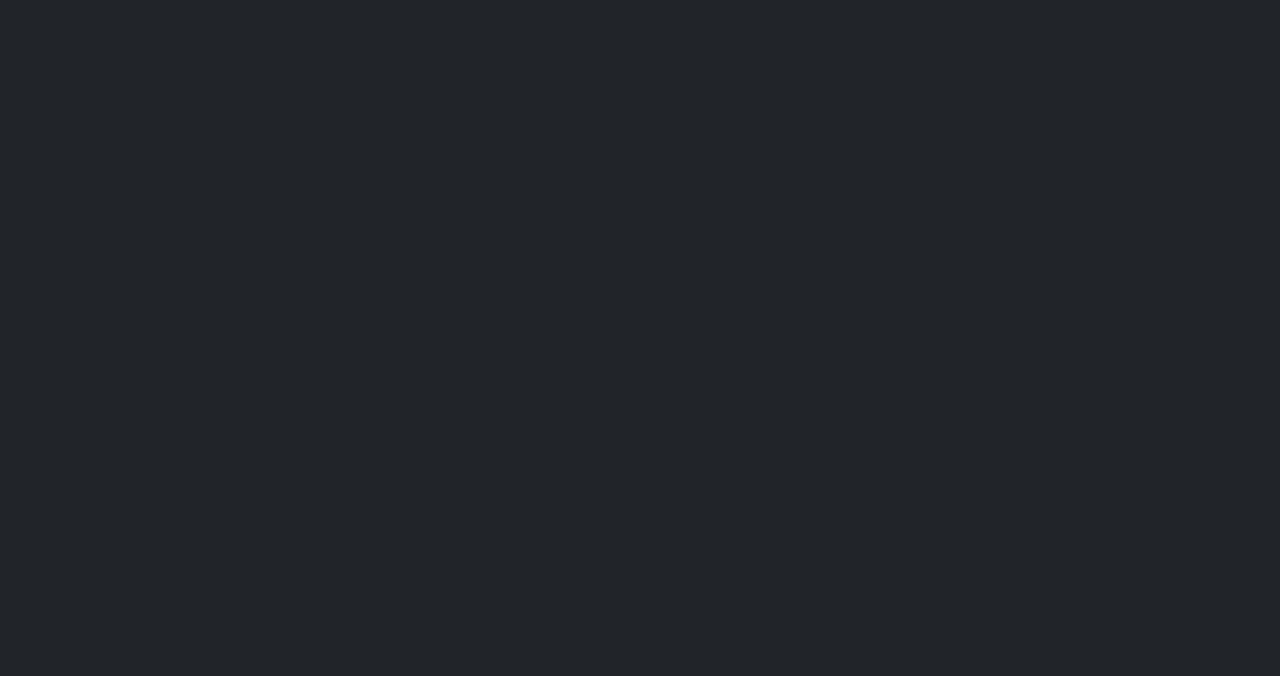
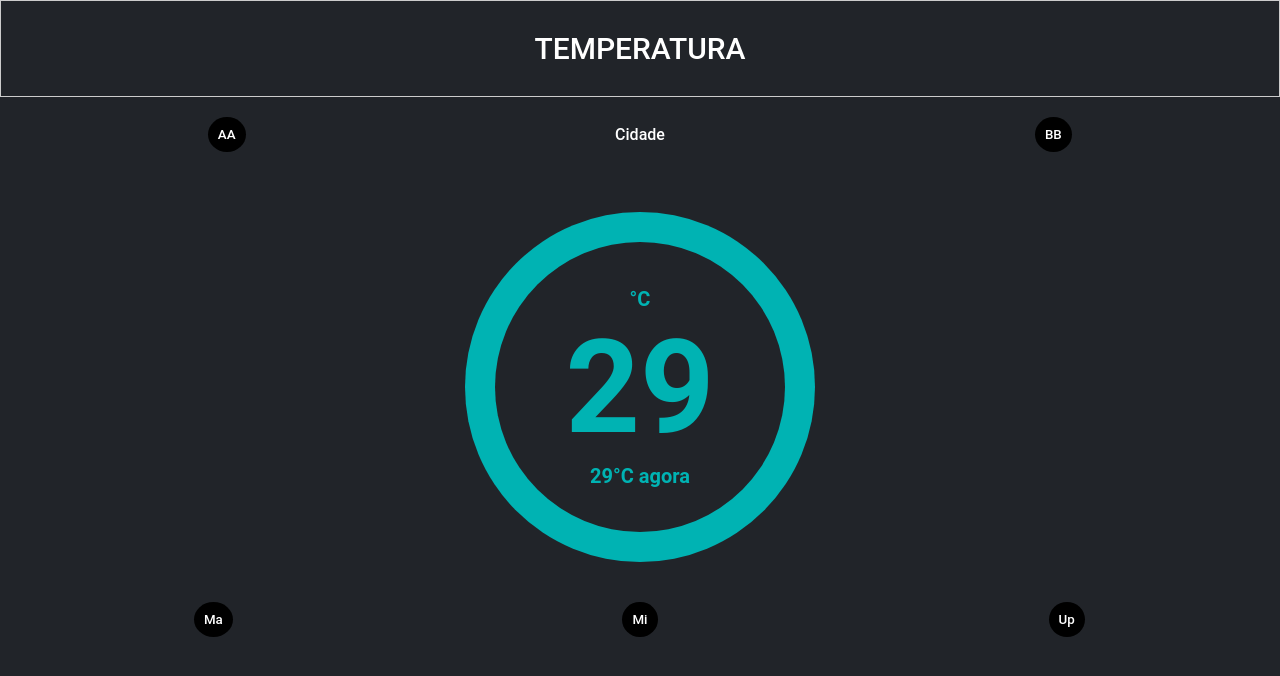
Before and after one commit to everton-dgn/temperatura, a React (Create React App) app: page / in a window 1280 px wide. Shown: the top 676 px of the page. Built offline with nearby package versions, Linux system fonts and the light colour scheme.

Commit message:
Title, City, Circle, Control, Auto add

```diff
--- a/src/App.js
+++ b/src/App.js
@@ -1,13 +1,16 @@
 import React from "react";
 import GlobalStyles from "./styles/GlobalStyles";
+import Home from "./pages/Home";
 
 function App() {
 
-    return <>
+    return (
+        <>
+            <GlobalStyles/>
 
-        <GlobalStyles/>
-    </>
-
+            <Home/>
+        </>
+    )
 }
 
 export default App;
--- /dev/null
+++ b/src/pages/Home/index.js
@@ -0,0 +1,54 @@
+import React from 'react';
+import {Title, City, Circle, Control, Auto} from './styles';
+
+const Home = () => {
+    return <>
+        <Title>
+            <div>
+                <h1>TEMPERATURA</h1>
+            </div>
+        </Title>
+
+        <City>
+            <div>
+                <button>AA</button>
+            </div>
+            <div>Cidade</div>
+            <div>
+                <button>BB</button>
+            </div>
+        </City>
+
+        <Circle>
+            <div className="circleColor">
+                <div className="circleMain">
+                    <div className="unity">°C</div>
+                    <div className="Temperature">29</div>
+                    <div className="current">29°C agora</div>
+                </div>
+            </div>
+        </Circle>
+
+        <Control>
+            <div>
+                <button>Ma</button>
+            </div>
+            <div>
+                <button>Mi</button>
+            </div>
+            <div>
+                <button>Up</button>
+            </div>
+        </Control>
+
+        <Auto>
+
+        </Auto>
+
+        <div>
+
+        </div>
+    </>;
+};
+
+export default Home;
--- /dev/null
+++ b/src/pages/Home/styles.js
@@ -0,0 +1,103 @@
+import styled from "styled-components";
+
+export const Title = styled.div`
+    border: 1px solid #ccc;
+
+    div {
+        display: flex;
+        justify-content: center;
+        align-items: center;
+    }
+
+    h1 {
+        font-size: var(--fontH1);
+        padding: 30px 20px;
+    }
+`;
+
+export const City = styled.div`
+    width: 100%;
+    padding: 20px 20px;
+
+    div {
+        display: flex;
+        justify-content: center;
+        align-items: center;
+        flex: 1;
+
+        button {
+            background: black;
+            border-radius: 50%;
+            padding: 10px;
+        }
+    }
+`;
+
+export const Circle = styled.div`
+    padding: 40px 0;
+
+    .circleColor {
+        background: var(--green);
+        width: 350px;
+        height: 350px;
+        border-radius: 50%;
+        padding: 30px;
+
+        .circleMain {
+            background: var(--bgMain);
+            width: 100%;
+            height: 100%;
+            border-radius: 50%;
+            padding: 20px;
+            display: flex;
+            flex-direction: column;
+
+            div {
+                display: flex;
+                flex: 1;
+                justify-content: center;
+                width: 100%;
+            }
+
+            .unity {
+                align-items: flex-end;
+                color: var(--green);
+                font-size: var(--fontH2);
+                font-weight: 600;
+            }
+
+            .Temperature {
+                color: var(--green);
+                font-size: var(--fontTemp);
+                font-weight: 600;
+                align-items: center;
+            }
+
+            .current {
+                align-items: flex-start;
+                color: var(--green);
+                font-size: var(--fontH2);
+                font-weight: 600;
+            }
+        }
+    }
+`;
+
+export const Control = styled.div`
+    div {
+        display: flex;
+        justify-content: center;
+        align-items: center;
+        flex: 1;
+
+        button {
+            background: black;
+            border-radius: 50%;
+            padding: 10px;
+        }
+    }
+`;
+
+export const Auto = styled.div`
+
+`;
--- a/src/styles/GlobalStyles.js
+++ b/src/styles/GlobalStyles.js
@@ -19,6 +19,14 @@ export default createGlobalStyle`
         background: var(--bgMain);
     }
 
+    #root > div {
+        display: flex;
+        justify-content: center;
+        align-items: center;
+        width: 100%;
+        flex: 1;
+    }
+
     button, input {
         border: 0;
         outline: 0;
@@ -29,11 +37,14 @@ export default createGlobalStyle`
     }
 
     :root {
-        --primary: #36393f;
         --fontP: 15px;
         --fontH1: 30px;
         --fontH2: 20px;
+        --fontTemp: 130px;
         --bgMain: #212429;
         --colorWhite: #fff;
+        --green: #00b3b3;
+        --red: #E43F39;
+        --blue: #3E9BF8;
   }
 `;
```
Also changed, not shown: src/pages/Home/index/index.js (deleted, +0 -29 lines), src/pages/Home/index/styles.js (deleted).
